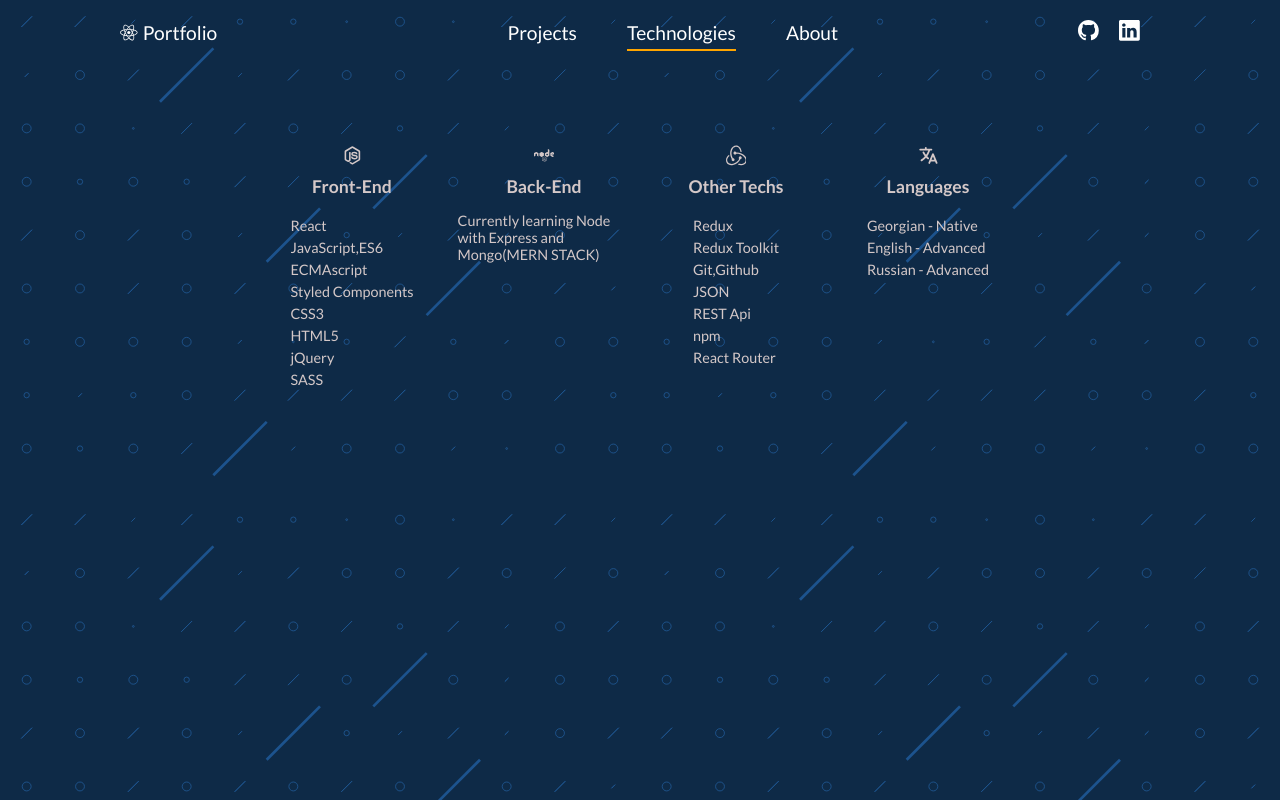
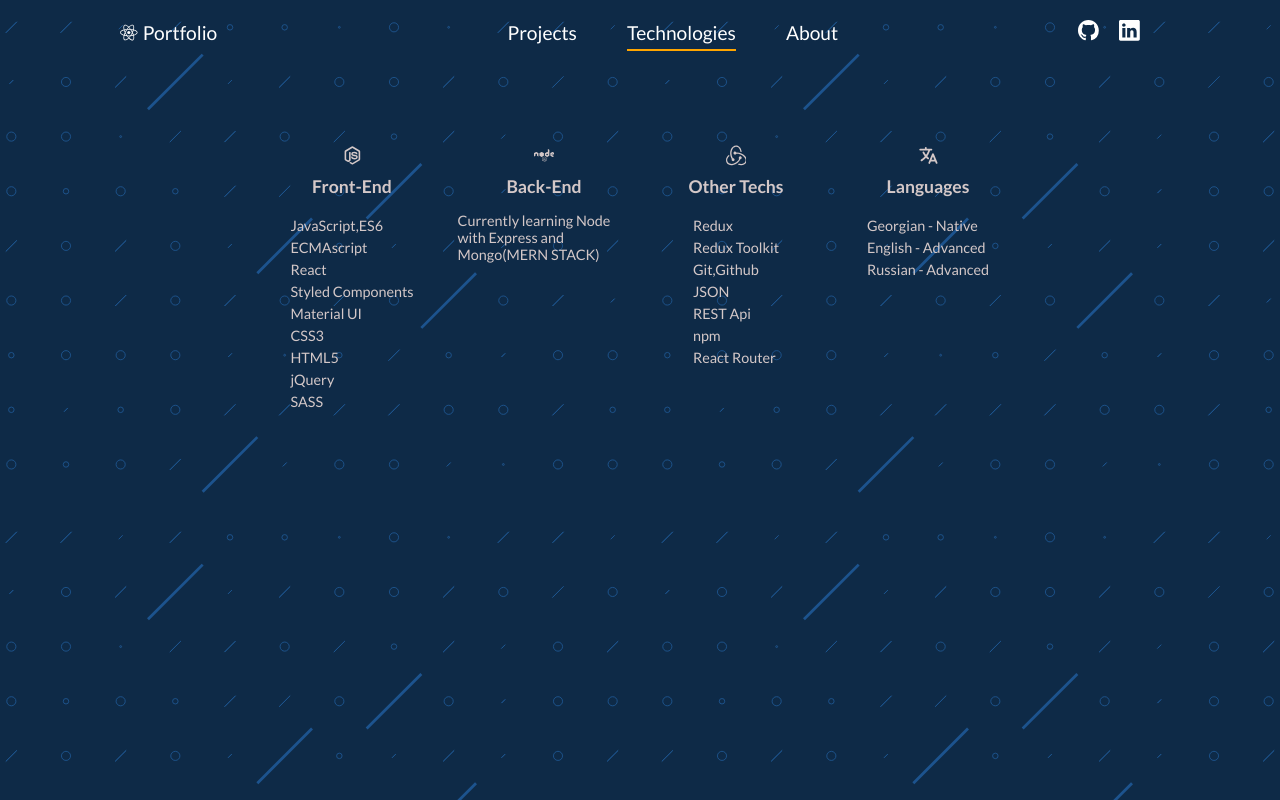
Before and after one commit to GigiDev7/Portfolio, a React (Create React App) app: page /technologies in a window 1280 px wide. Built offline with nearby package versions, Linux system fonts and the light colour scheme.

Commit message:
minor changes

```diff
--- a/src/components/Tech.js
+++ b/src/components/Tech.js
@@ -11,10 +11,11 @@
         <IoLogoNodejs style={{ fontSize: '1.3rem', color: '#d4c8c8' }} />
         <h2>Front-End</h2>
         <ul>
-          <li>React</li>
           <li>JavaScript,ES6</li>
           <li>ECMAscript</li>
+          <li>React</li>
           <li>Styled Components</li>
+          <li>Material UI</li>
           <li>CSS3</li>
           <li>HTML5</li>
           <li>jQuery</li>
```
